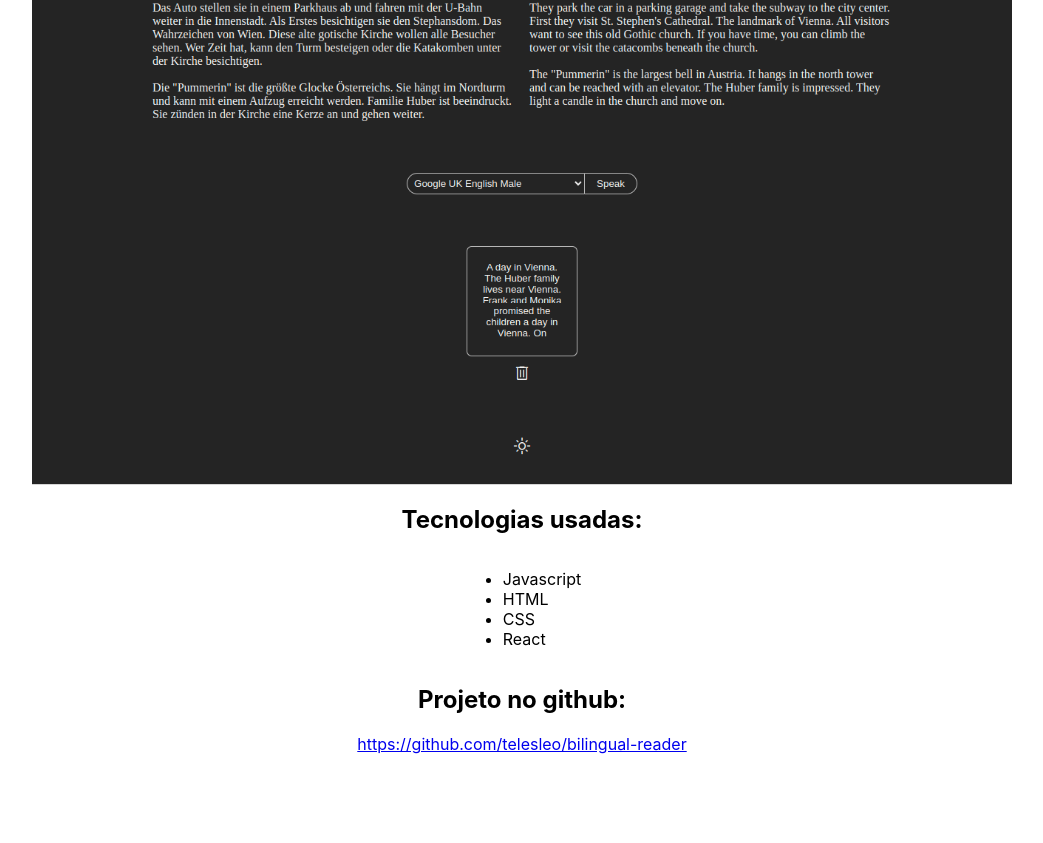
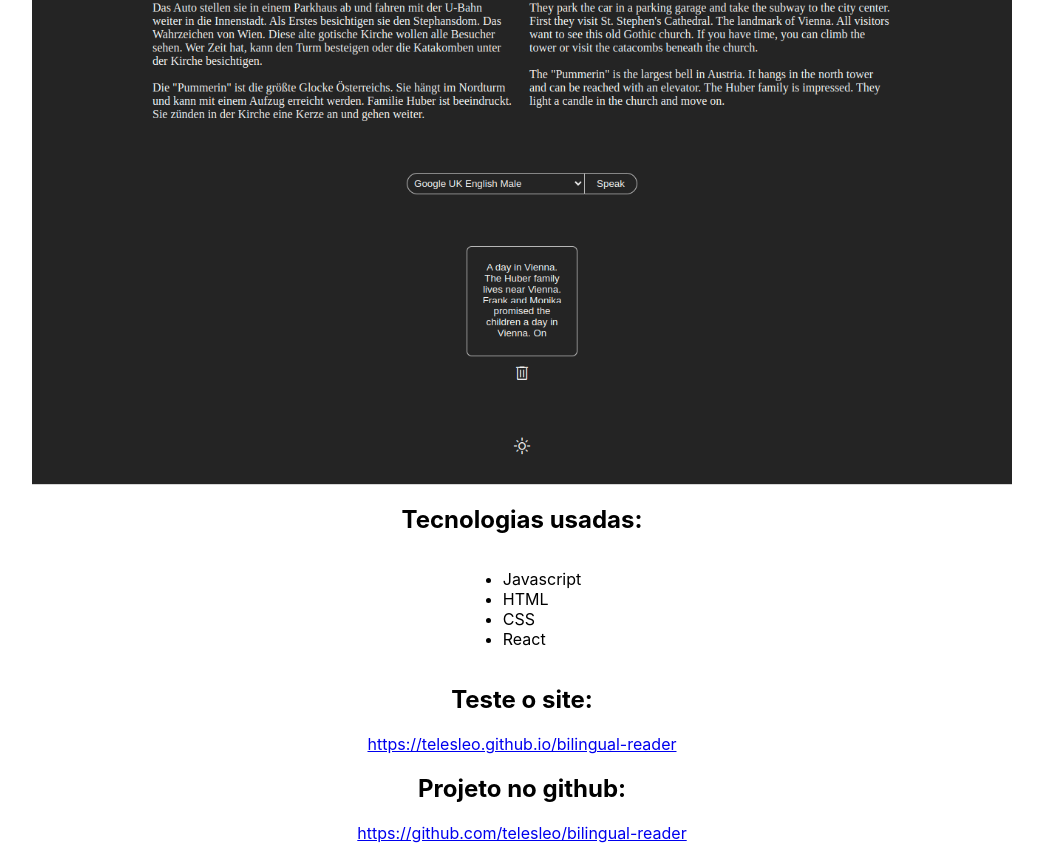
Before and after one commit to telesleo/telesleo.github.io, a React (Create React App) app: page /project/bilingual-reader in a window 1280 px wide. Shown: the part 2018-2861 px from the top of the page, without its empty margins (118-1161 px from the left). Before the commit the page ends 2772 px from the top, so only its background shows below. Built offline with nearby package versions, Linux system fonts and the light colour scheme.

Commit message:
Modify Project page to include webpage of the project

```diff
--- a/src/pages/Project/index.jsx
+++ b/src/pages/Project/index.jsx
@@ -60,9 +60,20 @@ export default function Project() {
               </ul>
             </section>
             <section>
+              {
+                (project.webpage)
+                && (
+                  <>
+                    <h1>Teste o site:</h1>
+                    <a href={project.webpage} target="_blank" rel="noreferrer">{project.webpage}</a>
+                  </>
+                )
+              }
+            </section>
+            <section>
               <h1>Projeto no github:</h1>
               {
-                (project['github-urls'].map((url) => <a key={url} href={url}>{url}</a>))
+                (project['github-urls'].map((url) => <a key={url} href={url} target="_blank" rel="noreferrer">{url}</a>))
               }
             </section>
           </>
```
